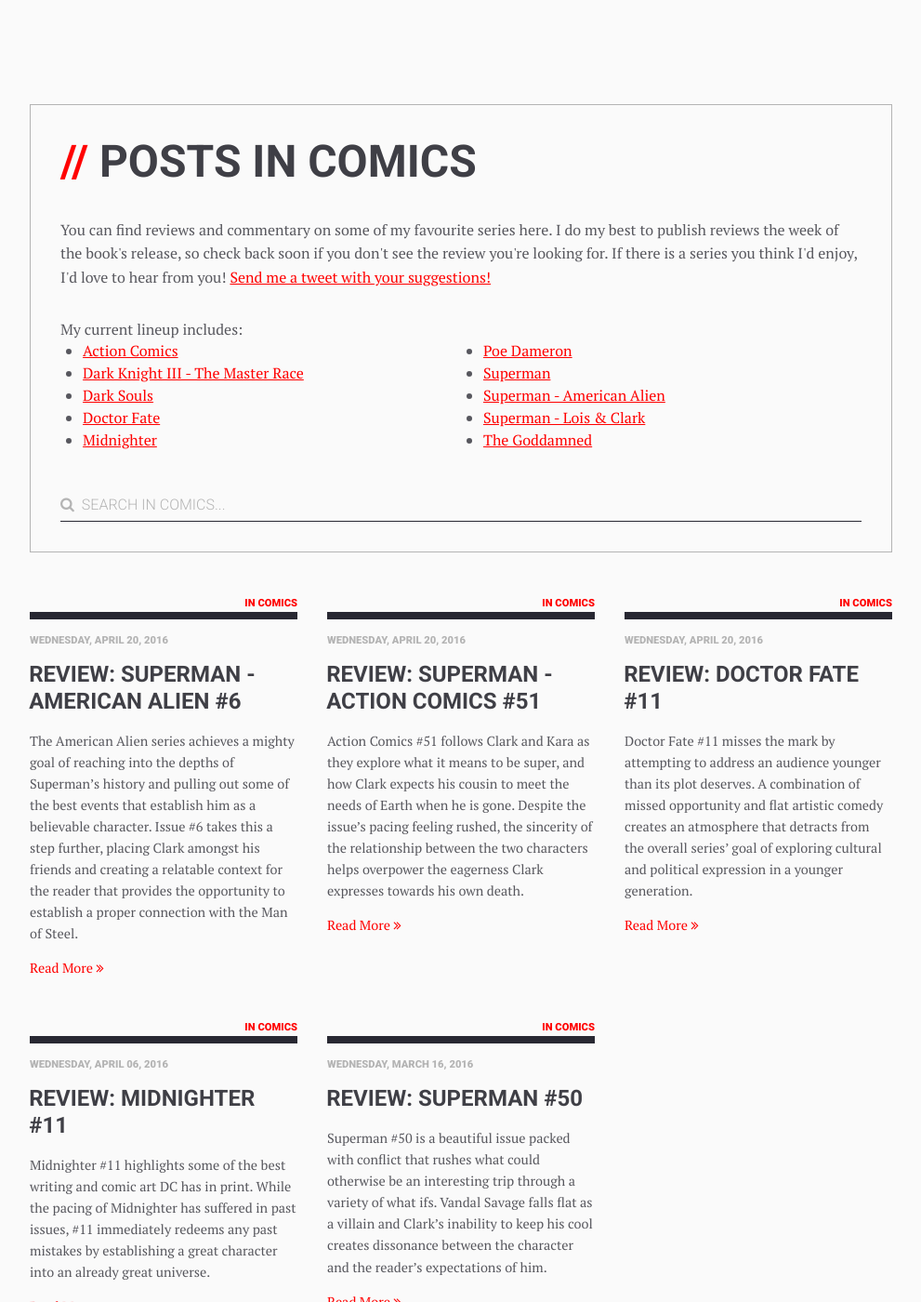
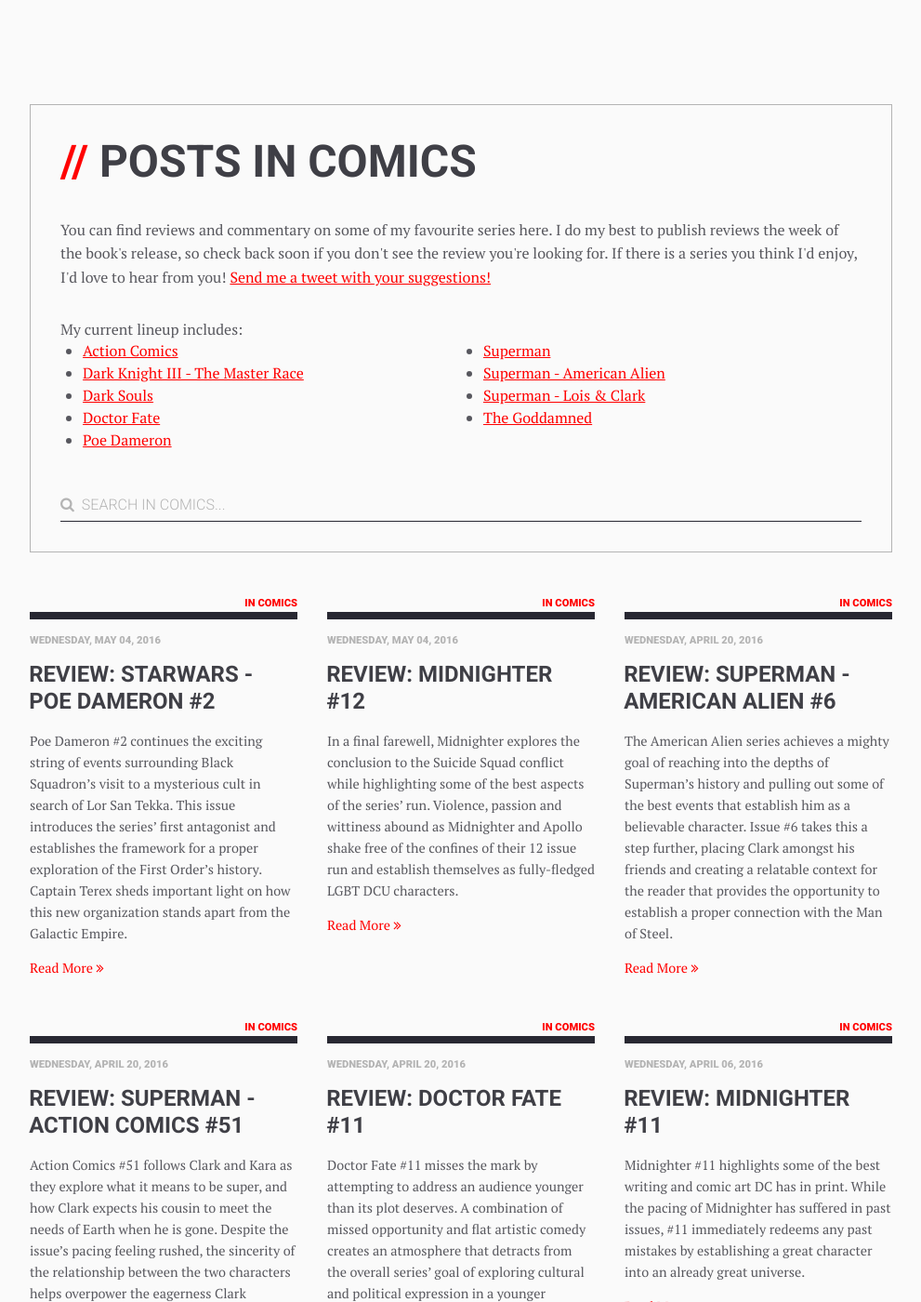
Before and after one commit to bitliege/bitliege.github.io, a Jekyll site: the page built from comics.html, in a window 1280 px wide and 1400 px high. Shown: the whole window at 93% size, without its empty margins (144-1135 px from the left). Built offline with Jekyll 4.4.1, drawn with Linux system fonts in a browser that asks for light colours; some of the changed text lies outside the part shown.

Commit message:
Midnighter 12 and Poe Dameron 2

```diff
--- a/_layouts/categories.html
+++ b/_layouts/categories.html
@@ -45,11 +45,10 @@
                             <li><a href="http://www.comics.org/series/94488/" target="_blank">Dark Knight III - The Master Race</a></li>
                             <li><a href="http://www.comics.org/series/100118/" target="_blank">Dark Souls</a></li>
                             <li><a href="http://www.comics.org/series/90250/" target="_blank">Doctor Fate</a></li>
-                            <li><a href="http://www.comics.org/series/89717/" target="_blank">Midnighter</a></li>
+                            <li><a href="http://www.comics.org/series/99285/" target="_blank">Poe Dameron</a></li>
                         </ul>
                         <ul class="box med-1of2">
                             <span>&nbsp;</span>
-                            <li><a href="http://www.comics.org/series/99285/" target="_blank">Poe Dameron</a></li>
                             <li><a href="http://www.comics.org/series/59921/" target="_blank">Superman</a></li>
                             <li><a href="http://www.comics.org/series/93778/" target="_blank">Superman - American Alien</a></li>
                             <li><a href="http://www.comics.org/series/93064/" target="_blank">Superman - Lois &amp; Clark</a></li>
--- a/_posts/2016-04-20-review-superman-american-alien-6.markdown
+++ b/_posts/2016-04-20-review-superman-american-alien-6.markdown
@@ -3,7 +3,6 @@
 title:  "Review: Superman - American Alien #6"
 date:   2016-04-20 10:00:00 -0400
 categories: writing comics
-tags: featured
 images:
   - url: /assets/img/2016/04/american_alien_6_wide.jpg
     alt: Clark Who?
--- /dev/null
+++ b/_posts/2016-05-04-review-midnighter-12.markdown
@@ -0,0 +1,33 @@
+---
+layout: post
+title:  "Review: Midnighter #12"
+date:   2016-05-04 10:00:00 -0400
+categories: writing comics
+tags: featured
+images:
+  - url: /assets/img/2016/05/midnighter_12_wide.jpg
+    alt: DCU's Greatest Homo Badass
+    title: Midnighter Issue 12
+  - url: /assets/img/2016/05/midnighter_12.jpg
+    alt: DCU's Greatest Homo Badass
+    title: Midnighter Issue 12
+---
+In a final farewell, Midnighter explores the conclusion to the Suicide Squad conflict while highlighting some of the best aspects of the series' run. Violence, passion and wittiness abound as Midnighter and Apollo shake free of the confines of their 12 issue run and establish themselves as fully-fledged LGBT DCU characters.
+
+<p class="center">Score: <strong>9.5</strong></p>
+
+<hr>
+
+![{{ page.images[0].alt }}]({{ page.images[0].url }} "{{ page.images[0].title }}")
+
+The final installment in the Midnighter series does an absolutely incredible job of providing fans with a meaty, satisfying exploration of what makes Midnighter so unbelievably unique. This issue is packed with every single piece of Orlando's vision for this character: power, arrogance, passion, violence, acceptance and love. It excels at tying off the series on the highest note possible without sacrificing its quality or integrity.
+
+Issue #12 is stuffed full of beautiful art and ACO's unique take on Midnighter's paneling helps keep the reader focused and properly immersed throughout. A healthy dose of classic violence accompanies an otherwise tender send off to this character and his world. The antagonists and subsequent plot took a backseat to this farewell, but they did so gently, and provided adequate resolution as to tie the plot off without detracting from the overall experience.
+
+This series has provided something so much more powerful than quality writing or a fresh take on the superhero genre; it put an LGBT character on the cover of his own story. Midnighter succeeds at avoiding the label of "gay superhero" and shows that a badass, violent vigilante can just so happen to be gay. He does so in a way that shows the world that being gay really isn't all that different. Heartbreak, angst, love... they are all present in a very real way for this character, but they don't exclusively define him, and this provides the DCU with a perspective no other character has ever been able to do properly.
+
+Kudos to [Steve Orlando](//twitter.com/thesteveorlando) and [ACO](//www.facebook.com/aco.aco.188) for creating a series that has achieved so much more than they'll ever be able to know. In 12 issues, Midnighter has become one of my favourite superheroes.
+
+<hr>
+
+While Midnighter has concluded, you can reread the series over at [DC's Digital Comic Collection](//www.readdcentertainment.com/Midnighter-2015-12/digital-comic/T1421800125001). Let me know what you thought about this issue on [Twitter](//twitter.com/joshdrink)!
--- /dev/null
+++ b/_posts/2016-05-04-review-poe-dameron-2.markdown
@@ -0,0 +1,30 @@
+---
+layout: post
+title:  "Review: StarWars - Poe Dameron #2"
+date:   2016-05-04 10:00:00 -0400
+categories: writing comics
+images:
+  - url: /assets/img/2016/05/poe_dameron_2_wide.jpg
+    alt: A New Villain
+    title: StarWars Poe Dameron Issue 2
+  - url: /assets/img/2016/05/poe_dameron_2.jpg
+    alt: A New Villain
+    title: StarWars Poe Dameron Issue 2
+---
+Poe Dameron #2 continues the exciting string of events surrounding Black Squadron's visit to a mysterious cult in search of Lor San Tekka. This issue introduces the series' first antagonist and establishes the framework for a proper exploration of the First Order's history. Captain Terex sheds important light on how this new organization stands apart from the Galactic Empire.
+
+<p class="center">Score: <strong>8.0</strong></p>
+
+<hr>
+
+![{{ page.images[0].alt }}]({{ page.images[0].url }} "{{ page.images[0].title }}")
+
+This series continues on a very strong note, highlighting quality writing with some absolutely fantastic art. The First Order's arrival signals the first real animosity of the series, and it establishes a strong connection with the atmosphere and lore the Force Awakens film put forward. The pacing in this issue is particularly well done, without any instance feeling rushed or mangled. It is clear that the issue succeeds at reassuring the reader that this is in fact a StarWars series, and that it will take its time to tell the story right.
+
+The introduction of Captain Terex provides interesting insight into the otherwise mysterious First Order. The Force Awakens provided little context and background on how the First Order operates, and left more questions than it did answers. Terex's discussion with Phasma during the issue's flashback is particularly revealing, indicating that from Phasma's perspective, the First Order does not intend to repeat the Empire's mistakes. This diversion is important in helping the post-Return-of-the-Jedi plot evolve independently and allows it to experiment with the formula used in the original trilogy.
+
+While the presence of a giant blue egg removes some of the credibility from the story thus far, the dialogue accompanying it is written well enough that it forces the reader to accept its prevalence. Where this is headed is still entirely up in the air, however Issue #2 results in a satisfying conclusion that leaves the reader wanting more. If these first two issues are any indication, Poe Dameron will retain this exciting trajectory that is set to explore some much needed pre-Force-Awakens history.
+
+<hr>
+
+If you're interested in following the Poe Dameron series, I highly recommend checking out StarWars - Poe Dameron #2 over at [Marvel's Digital Comic Collection](//marvel.com/comics/issue/57986/star_wars_poe_dameron_2016_2). Let me know what you thought about this issue on [Twitter](//twitter.com/joshdrink)!
```
Also changed, not shown: assets/img/2016/05/midnighter_12.jpg (added), assets/img/2016/05/midnighter_12_wide.jpg (added), assets/img/2016/05/poe_dameron_2.jpg (added), assets/img/2016/05/poe_dameron_2_wide.jpg (added).
